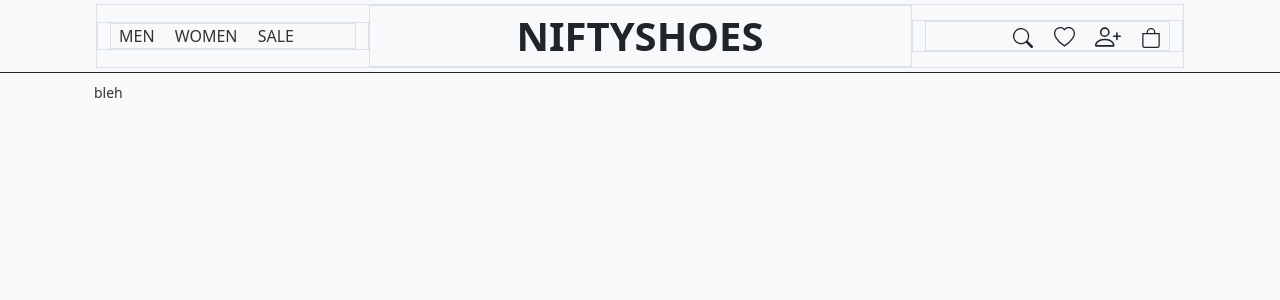
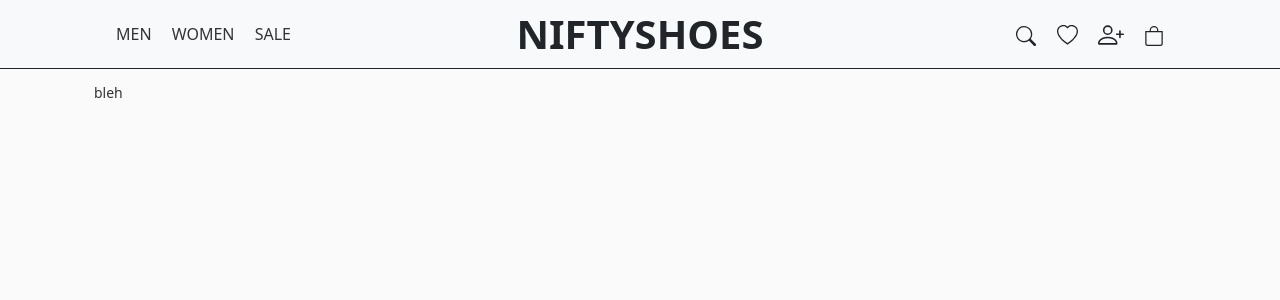
Before and after one commit to noel-ellis/ecommerce_website, a Django app: page /cart/ in a window 1280 px wide. Shown: the top 300 px of the page. Run offline with Django 4.2, Linux system fonts and the light colour scheme.

Commit message:
removed header borders

```diff
--- a/store/templates/store/base.html
+++ b/store/templates/store/base.html
@@ -18,19 +18,19 @@
     </head>
     <body>
         <header class="py-1 px-5 border-bottom fixed-top border-dark bg-light">
-            <div class="row mx-5 align-items-center border">
-                <div class="col-3 border">
-                    <ul class="text-start list-inline border">
+            <div class="row mx-5 align-items-center">
+                <div class="col-3">
+                    <ul class="text-start list-inline">
                         <li class="list-inline-item mx-2">MEN</li>
                         <li class="list-inline-item mx-2">WOMEN</li>
                         <li class="list-inline-item mx-2">SALE</li>
                     </ul>
                 </div>
-                <div class="col-6 text-center border">
+                <div class="col-6 text-center">
                     <a class="text-dark text-decoration-none fw-bold fs-1" href="{% url 'store:product' %}">NIFTYSHOES</a>
                 </div>
-                <div class="col-3 border ">
-                    <ul class="text-end list-inline border">
+                <div class="col-3 ">
+                    <ul class="text-end list-inline">
                         <li class="list-inline-item mx-2 my-auto">
                             <a class="text-dark text-decoration-none align-middle" data-bs-toggle="collapse" href="#collapseSearchBar">
                                 <svg xmlns="http://www.w3.org/2000/svg" width="20" height="20" fill="currentColor" class="bi bi-search" viewBox="0 0 16 16">
```
